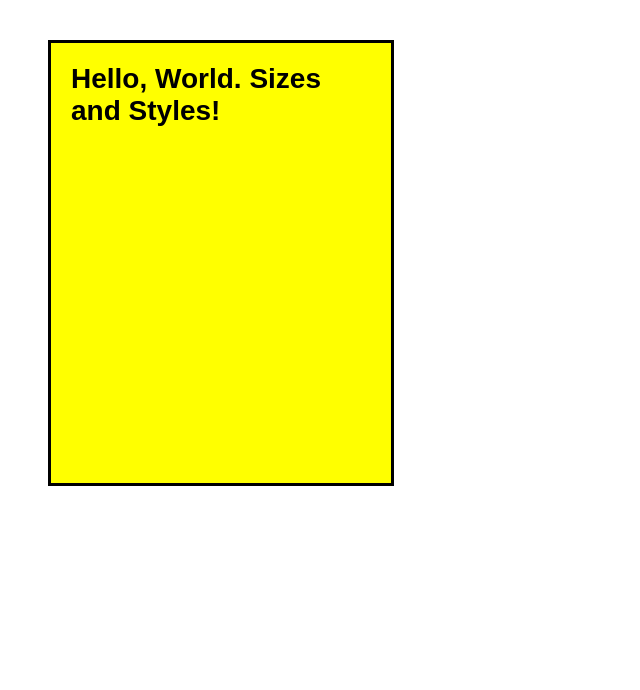
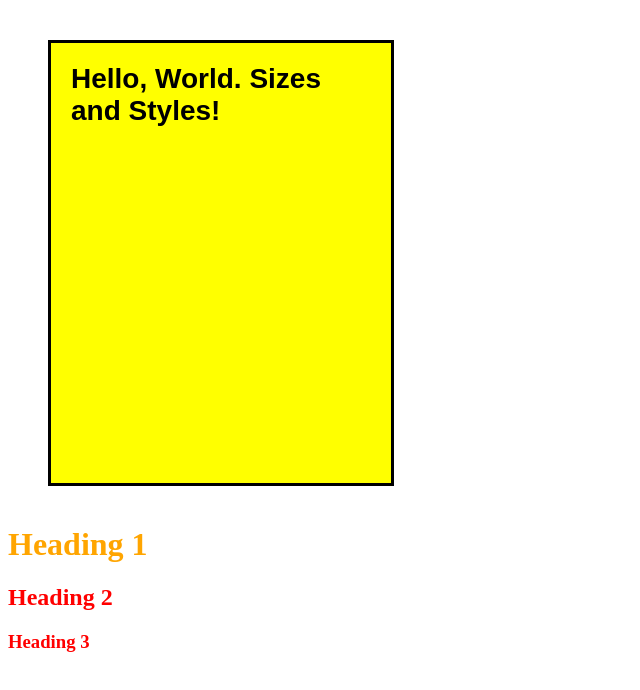
Before and after one commit to newgit-x/cs50, a plain HTML site: page size.html in a window 1280 px wide. Shown: the whole page, without its empty margins (0-640 px from the left). Drawn offline with Linux system fonts and the light colour scheme.

Commit message:
Update size.html

```diff
--- a/size.html
+++ b/size.html
@@ -14,11 +14,20 @@
        font-weight: bold;
        border: 3px solid black;
      }
+    #headingone {
+      color: orange;
+    }
+    .headings {
+      color: red;
+    }
    </style>
  </head>
  <body>
    <div>
      Hello, World. Sizes and Styles!
    </div>
+  <h1 id="headingone">Heading 1</h1>
+  <h2 class="headings">Heading 2</h2>
+  <h3 class="headings">Heading 3</h3>
  </body>
 </html>
```
